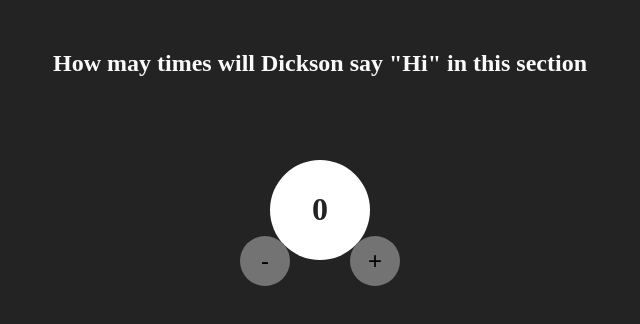
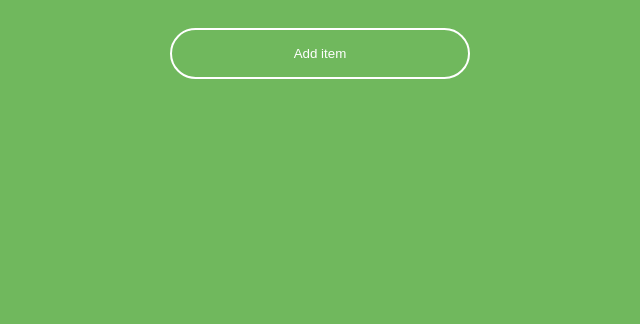
Before and after one commit to dixon24365/Learning-React, a React (Vite) app: page / in a window 1280 px wide. Shown: the top 324 px of the page, without its empty margins (320-960 px from the left). Built offline with nearby package versions, Linux system fonts and the light colour scheme.

Commit message:
Did complex state array challenge

```diff
--- /dev/null
+++ b/src/AppArray.css
@@ -0,0 +1,43 @@
+* {
+    box-sizing: border-box;
+}
+
+body {
+    background-color: #70B85D;
+    color: white;
+    padding: 20px;
+    font-size: 1.3rem;
+}
+
+main {
+    display: flex;
+    flex-direction: column;
+    align-items: center;
+}
+
+button {
+    width: 100%;
+    max-width: 300px;
+    background-color: transparent;
+    padding: 1rem;
+    color: white;
+    border: 2px solid white;
+    border-radius: 50px;
+    cursor: pointer;
+    font-family: 'Karla', sans-serif;
+    margin-bottom: 20px;
+}
+
+button:hover {
+    background-color: #FFFEF1;
+    color: #2C5E2E;
+}
+
+button:focus {
+    outline: 0;
+}
+
+p {
+    margin-block: 10px;
+    font-size: 2rem;
+}
--- /dev/null
+++ b/src/AppArray.jsx
@@ -0,0 +1,32 @@
+import './AppArray.css'
+import React from "react"
+export default function AppArray() {
+  /**
+     * Challenge: Convert the code below to use an array
+     * held in state instead of a local variable. Initialize
+     * the state array as an empty array
+     *
+     * Don't worry about fixing `addFavoriteThing` quite yet.
+     */
+
+    const [myFavoriteThings, setMyFavoriteThings] = React.useState([])
+  const allFavoriteThings = ["💦🌹", "😺", "💡🫖", "🔥🧤", "🟤🎁",
+  "🐴", "🍎🥧", "🚪🔔", "🛷🔔", "🥩🍝"]
+  const thingsElements = myFavoriteThings.map(thing => <p key={thing}>{thing}</p>)
+
+
+
+  function addFavoriteThing() {
+    // We'll work on this next, nothing to do here yet.
+      setMyFavoriteThings(PrevState=> [...PrevState, allFavoriteThings[PrevState.length]])
+  }
+
+  return (
+    <main>
+      <button onClick={addFavoriteThing}>Add item</button>
+      <section aria-live="polite">
+        {thingsElements}
+      </section>
+    </main>
+  )
+}
--- a/src/main.jsx
+++ b/src/main.jsx
@@ -2,15 +2,16 @@ import { StrictMode } from 'react'
 import { createRoot } from 'react-dom/client'
 // import './index.css'
 // import AppContact from './AppContact'
-import AppTravel from './AppTravel'
-import AppTurtles from './AppTurtles'
-import Joke from '../Jokes/joke'
-import ChefHeader from '../chef_claude/header'
-import Form from '../chef_claude/form'
-import AppClick from './AppClick'
-import AppState from './changeState'
-import StateCount from './stateCount'
-import AppTernary from './AppTernary'
+// import AppTravel from './AppTravel'
+// import AppTurtles from './AppTurtles'
+// import Joke from '../Jokes/joke'
+// import ChefHeader from '../chef_claude/header'
+// import Form from '../chef_claude/form'
+// import AppClick from './AppClick'
+// import AppState from './changeState'
+// import StateCount from './stateCount'
+// import AppTernary from './AppTernary'
+import AppArray from './AppArray'
 // import TeamMember from '../Solo_projects/Card_Generator/TeamMember'
 // import Team from '../Solo_projects/Card_Generator/Team'
 
@@ -24,8 +25,9 @@ createRoot(document.getElementById('root')).render(
     {/* <ChefHeader/>
     <Form/> */}
     {/* <AppState/> */}
-    <StateCount/>
+    {/* <StateCount/> */}
     {/* <AppTernary/> */}
     {/* <Team/> */}
+    <AppArray/>
   </StrictMode>,
 )
```
